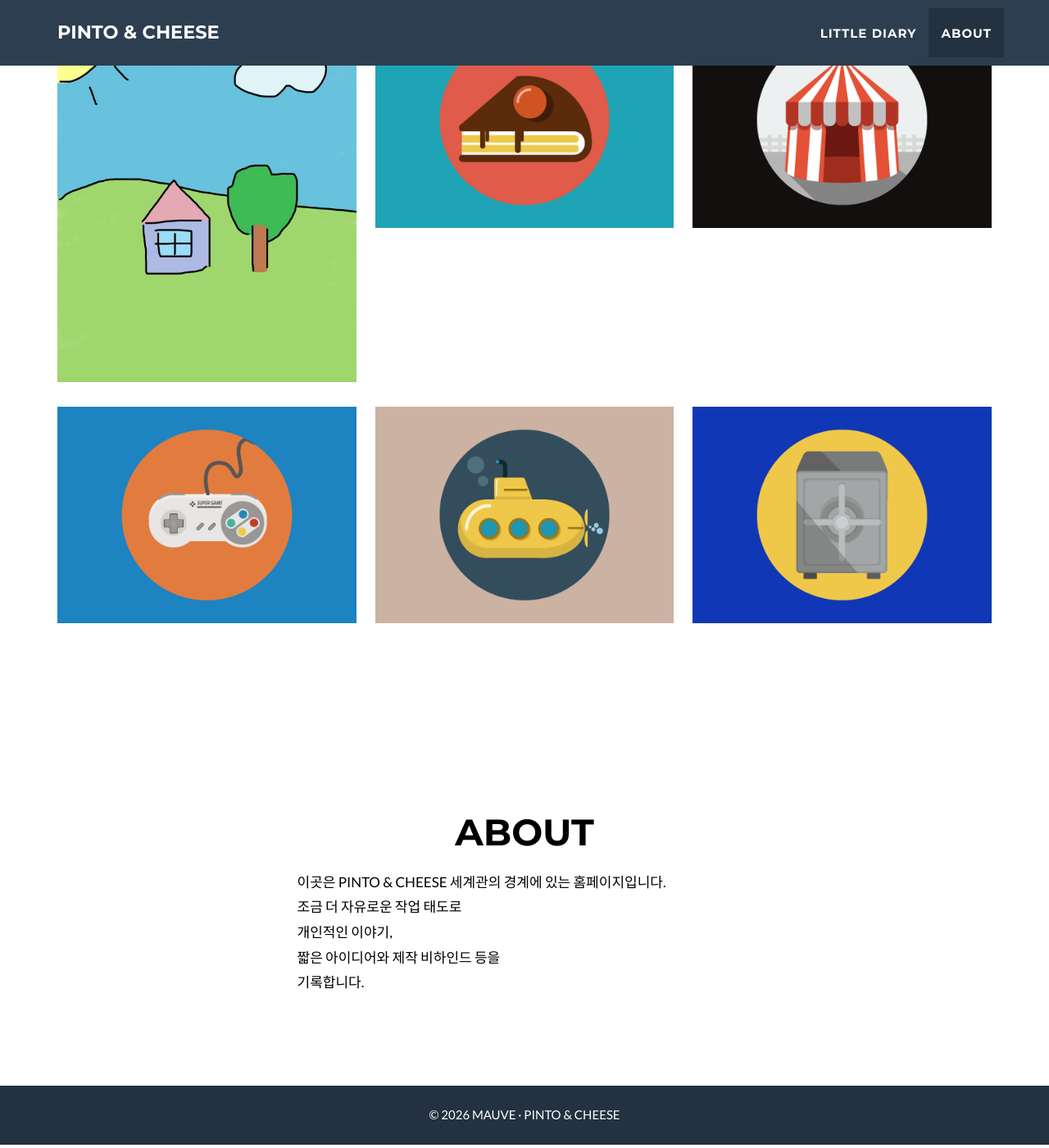
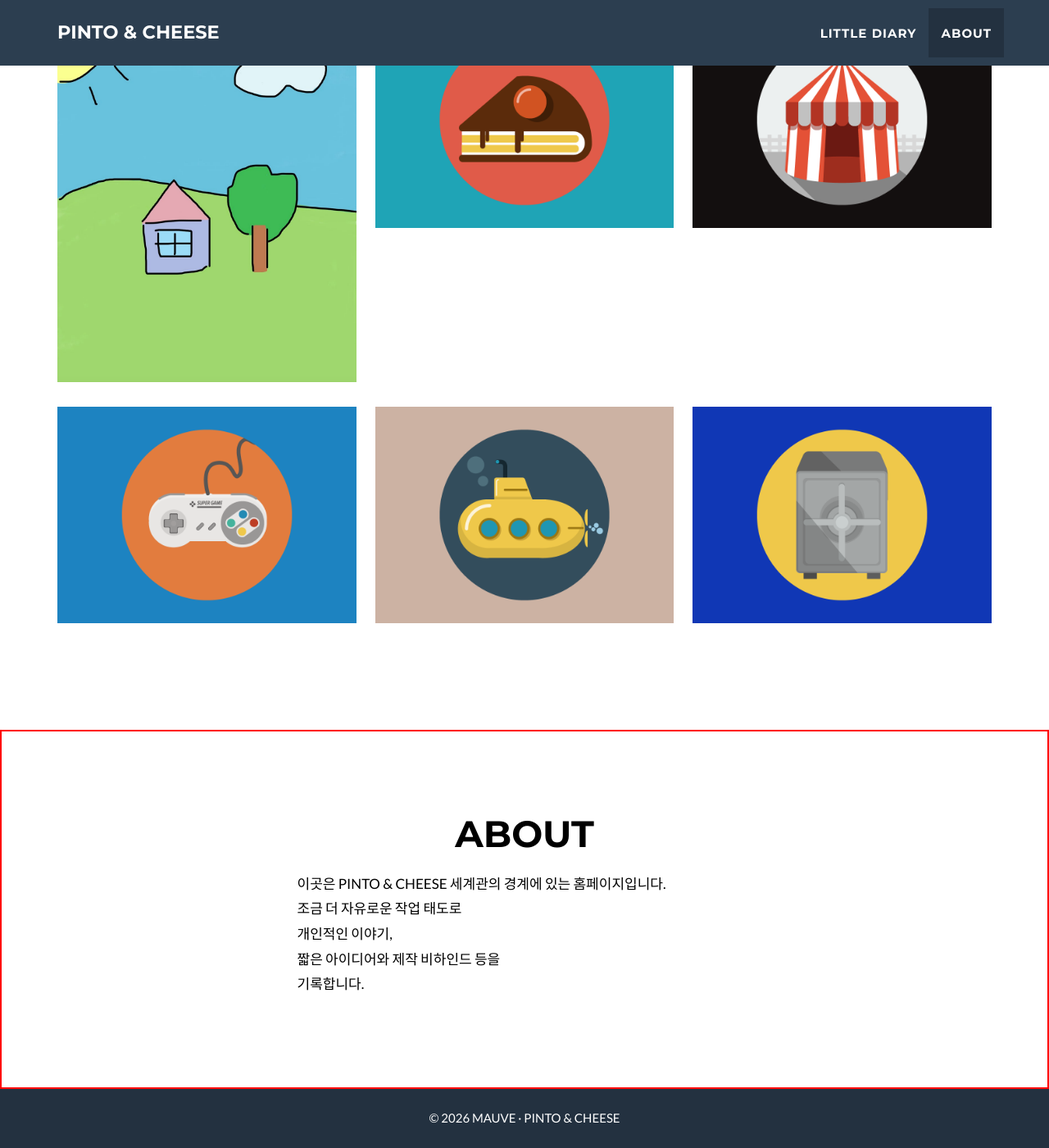
Before and after one commit to pintocheese/pintocheese.github.io, a Jekyll site: the page built from _posts/2014-07-18-project-1.markdown, in a window 1280 px wide and 1400 px high, scrolled down 2041 px. Shown: the whole window at 82% size. Built offline with Jekyll 4.4.1, drawn with Linux system fonts in a browser that asks for light colours.

Commit message:
Update custom.css

```diff
--- a/assets/css/custom.css
+++ b/assets/css/custom.css
@@ -13,3 +13,7 @@ section.success,
     line-height: 1.8;
   }
 }
+
+#about {
+  border: 2px solid red;
+}
```
